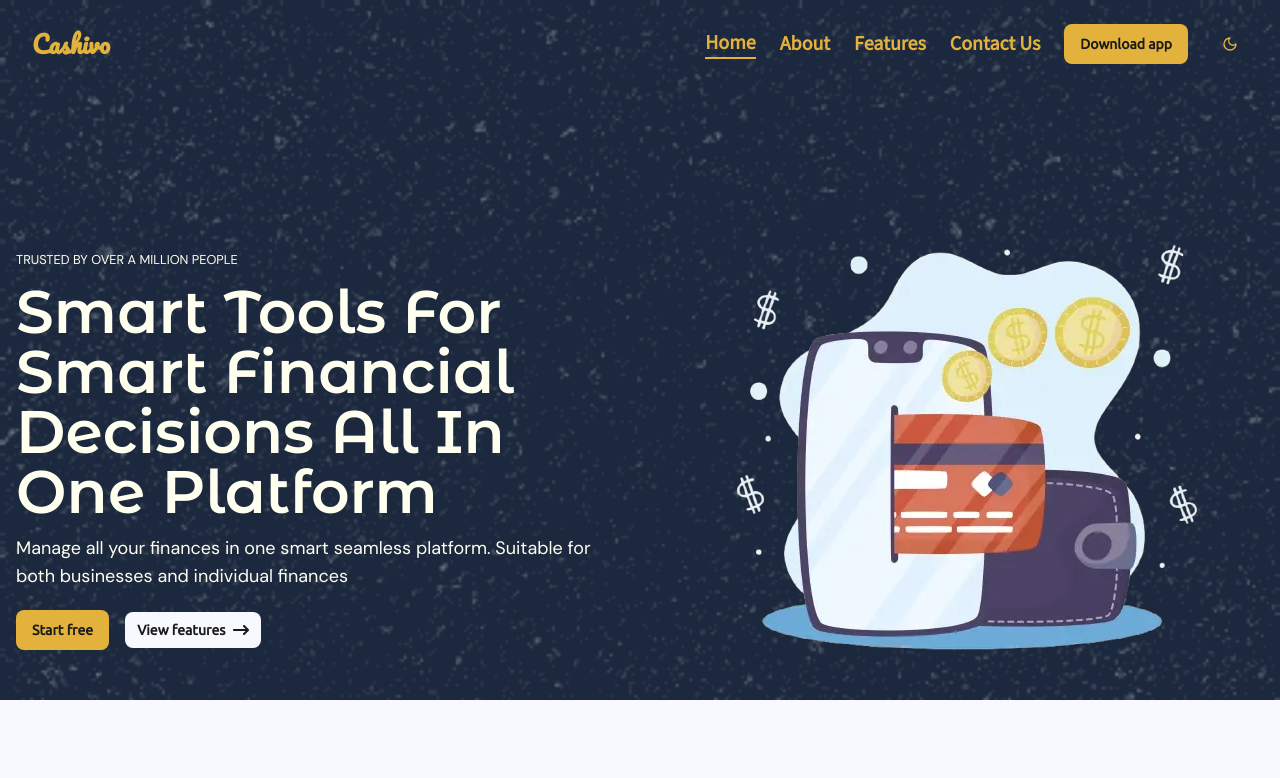
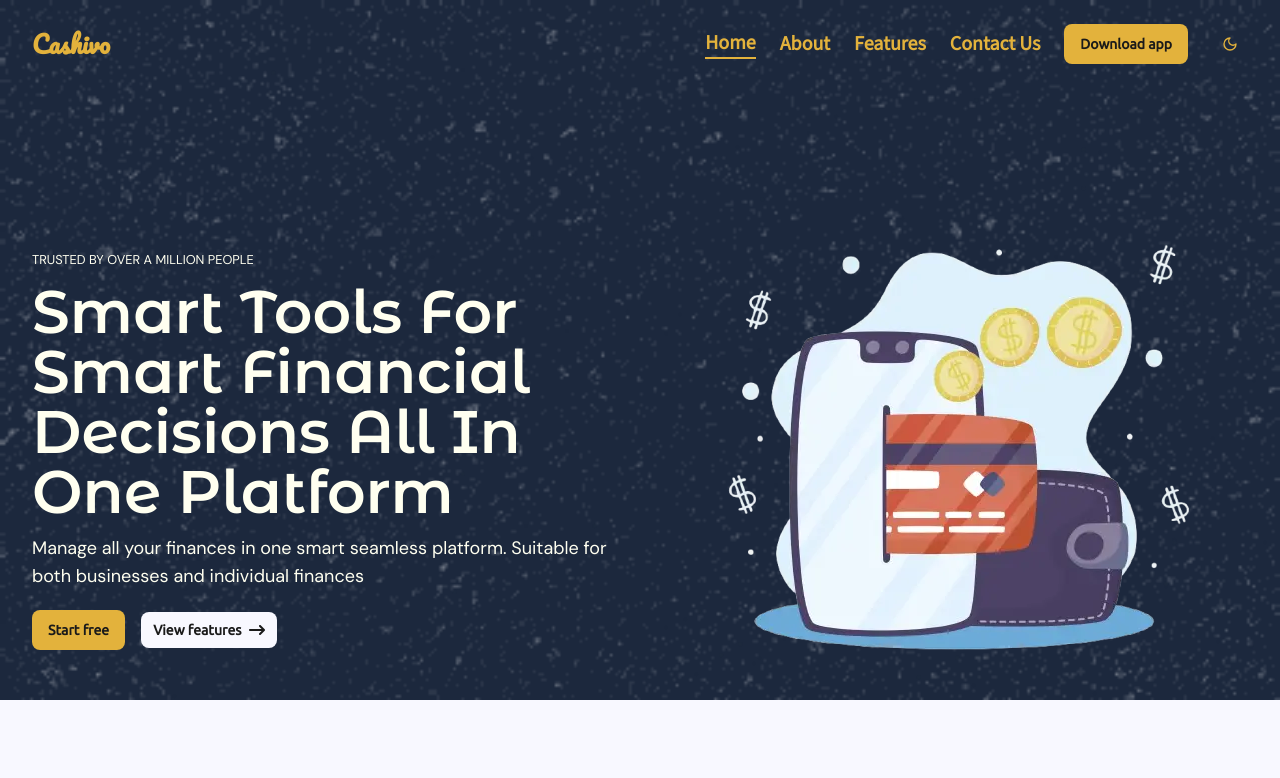
Before and after one commit to Favour1692/fintech-site, a Next.js app: page / in a window 1280 px wide. Shown: the top 778 px of the page. Built offline with nearby package versions, Linux system fonts and the light colour scheme.

Commit message:
made some adjustments

```diff
--- a/app/page.tsx
+++ b/app/page.tsx
@@ -15,7 +15,7 @@
       {/* hero section */}
       <div className="w-full bg-dim">
         <div className="w-full pt-[25vh]" style={overlay}>
-          <div className="max-w-7xl mx-auto px-4 h-full flex flex-col justify-center items-center">
+          <div className="max-w-7xl mx-auto px-4 sm:px-6 lg:px-8 h-full flex flex-col justify-center items-center">
             <div className="grid grid-cols-1 xl:grid-cols-2 gap-10 xl:gap-15 items-center">
               {/* text section */}
               <div
```
